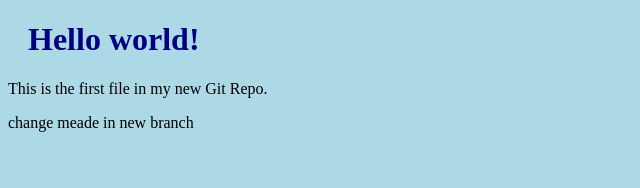
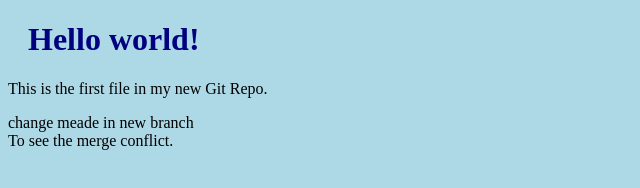
Before and after one commit to Bhuvan1527/demo, a plain HTML site: page index.html in a window 1280 px wide. Shown: the whole page, without its empty margins (0-640 px from the left). Drawn offline with Linux system fonts and the light colour scheme.

Commit message:
Updated index.html with emergency fix

```diff
--- a/index.html
+++ b/index.html
@@ -9,6 +9,6 @@
 <h1>Hello world!</h1>
 <p>This is the first file in my new Git Repo.</p>
 <div>change meade in new branch</div>
-
+<div>To see the merge conflict.</div>
 </body>
 </html>
```
